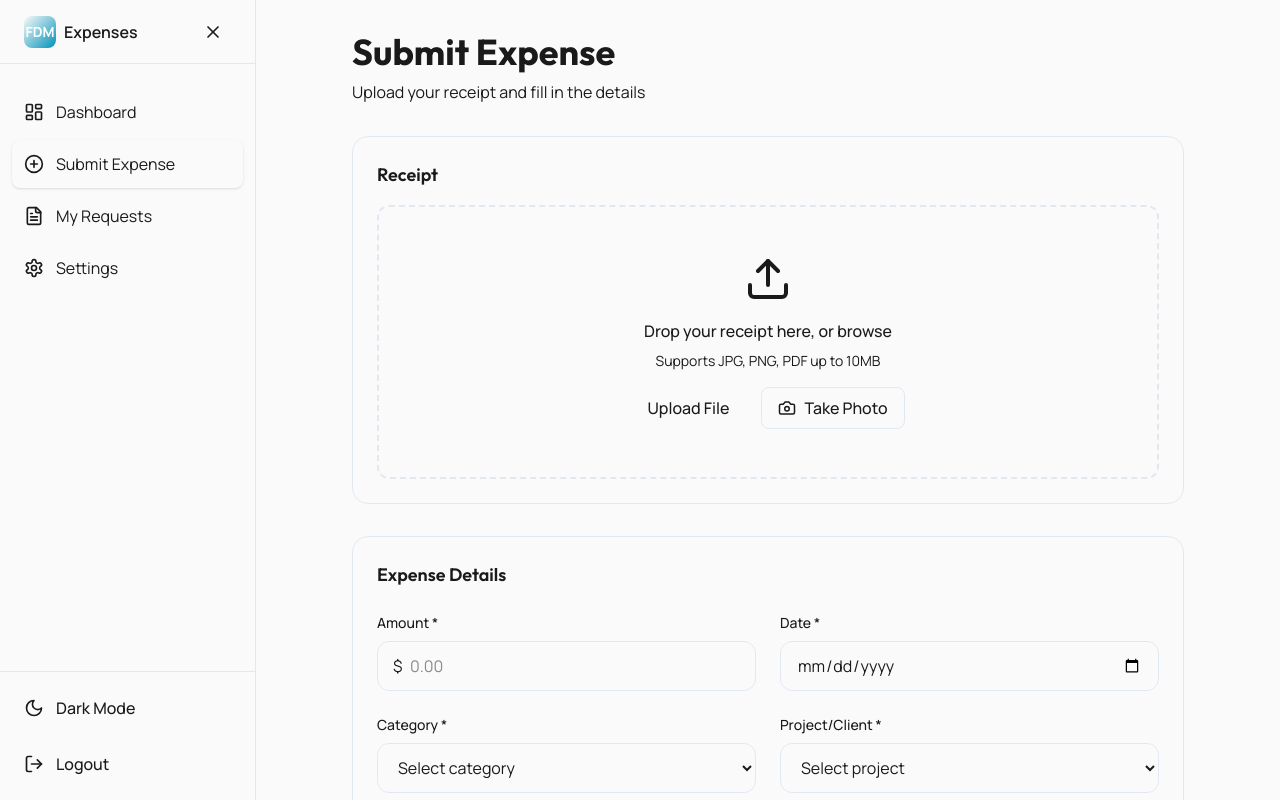
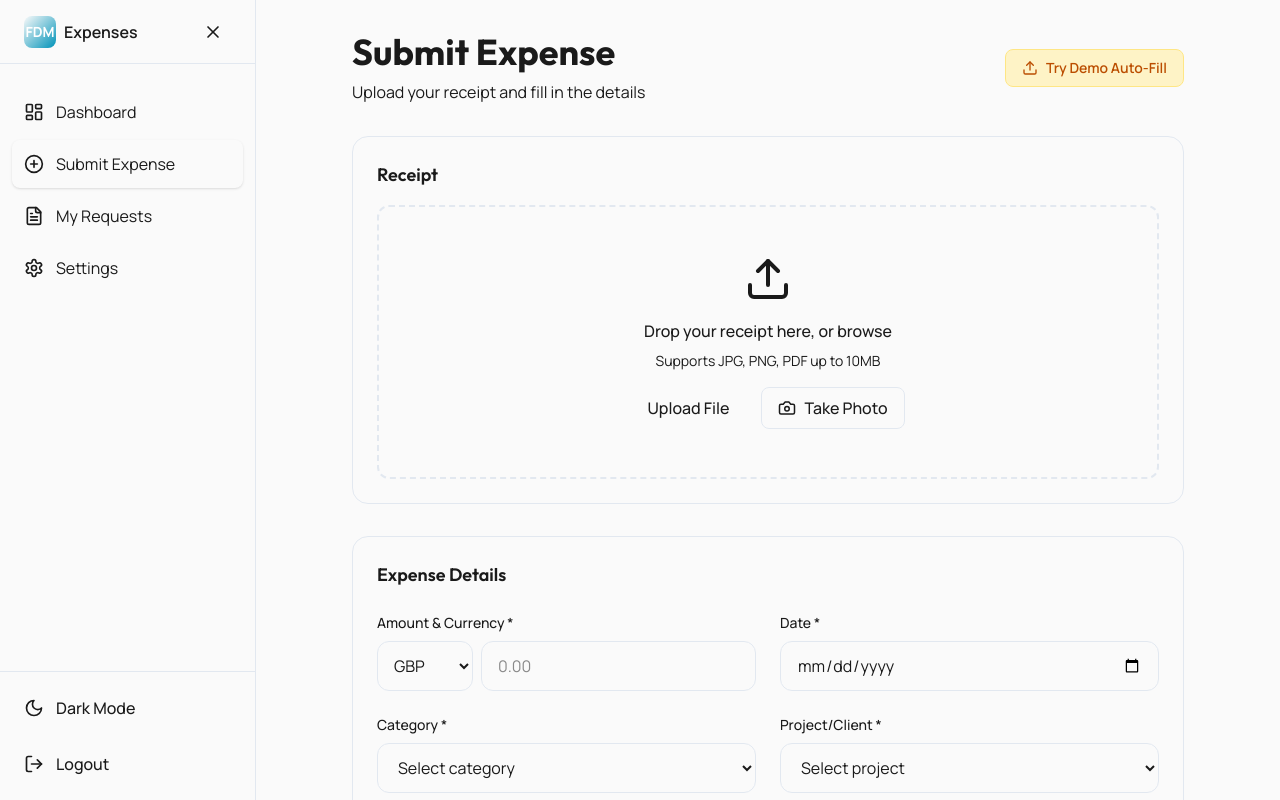
Before and after one commit to nasramo/FDMExpenseApp, a React (Vite) app: page /submit in a window 1280 px wide. Both pictures are taken after typing "name@example.com", "Sample123" into the empty fields and a click on the button "Sign In". Built offline with nearby package versions, Linux system fonts and the light colour scheme.

Commit message:
Added currency options

```diff
--- a/package.json
+++ b/package.json
@@ -36,8 +36,8 @@
     "@radix-ui/react-slot": "1.1.2",
     "@radix-ui/react-switch": "1.1.3",
     "@radix-ui/react-tabs": "1.1.3",
+    "@radix-ui/react-toggle": "1.1.2",
     "@radix-ui/react-toggle-group": "1.1.2",
-    "@radix-ui/react-toggle": "1.1.2",
     "@radix-ui/react-tooltip": "1.1.8",
     "canvas-confetti": "1.9.4",
     "class-variance-authority": "0.7.1",
@@ -46,7 +46,7 @@
     "date-fns": "3.6.0",
     "embla-carousel-react": "8.6.0",
     "input-otp": "1.4.2",
-    "lucide-react": "0.487.0",
+    "lucide-react": "^0.487.0",
     "motion": "12.23.24",
     "next-themes": "0.4.6",
     "react-day-picker": "8.10.1",
@@ -68,7 +68,7 @@
     "@tailwindcss/vite": "4.1.12",
     "@vitejs/plugin-react": "4.7.0",
     "tailwindcss": "4.1.12",
-    "vite": "6.3.5"
+    "vite": "^6.4.2"
   },
   "peerDependencies": {
     "react": "18.3.1",
--- a/src/app/components/submit-expense.tsx
+++ b/src/app/components/submit-expense.tsx
@@ -3,17 +3,27 @@ import { Upload, X, Camera, Loader, CheckCircle } from 'lucide-react';
 
 export function SubmitExpense() {
   const cameraInputRef = useRef<HTMLInputElement | null>(null);
+
+  // --- OCR Samples (Added as requested) ---
+  const ocrSamples = [
+    { vendor: 'Trainline', amount: '94.50', currency: 'GBP', date: '2026-04-12', category: 'Travel' },
+    { vendor: 'Premier Inn', amount: '185.00', currency: 'GBP', date: '2026-04-10', category: 'Training & Education' },
+  ];
+
   const [formData, setFormData] = useState({
     amount: '',
+    currency: 'GBP',
     category: '',
     date: '',
     project: '',
     notes: '',
   });
+
   const [receipt, setReceipt] = useState<File | null>(null);
   const [receiptPreview, setReceiptPreview] = useState<string>('');
   const [ocrProcessing, setOcrProcessing] = useState(false);
   const [submitted, setSubmitted] = useState(false);
+  const [extractedFrom, setExtractedFrom] = useState(''); // Tracking vendor for display
 
   const categories = [
     'Travel',
@@ -34,6 +44,30 @@ export function SubmitExpense() {
     'Client: TechStart Inc',
   ];
 
+  const currencies = ['GBP', 'USD', 'EUR', 'CAD'];
+
+  // --- OCR Logic Function ---
+  const runSimulatedOCR = () => {
+    setOcrProcessing(true);
+    setExtractedFrom('');
+
+    setTimeout(() => {
+      const sample = ocrSamples[Math.floor(Math.random() * ocrSamples.length)];
+
+      setFormData({
+        ...formData,
+        amount: sample.amount,
+        currency: sample.currency,
+        date: sample.date,
+        category: sample.category,
+        notes: `Extracted from ${sample.vendor} receipt.`,
+      });
+
+      setExtractedFrom(sample.vendor);
+      setOcrProcessing(false);
+    }, 2000);
+  };
+
   const handleFileUpload = (e: React.ChangeEvent<HTMLInputElement>) => {
     const file = e.target.files?.[0];
     if (file) {
@@ -41,20 +75,16 @@ export function SubmitExpense() {
       const reader = new FileReader();
       reader.onloadend = () => {
         setReceiptPreview(reader.result as string);
-        // Simulate OCR processing
-        setOcrProcessing(true);
-        setTimeout(() => {
-          setFormData({
-            ...formData,
-            amount: '124.50',
-            date: '2026-04-14',
-            category: 'Meals & Entertainment',
-          });
-          setOcrProcessing(false);
-        }, 2000);
+        runSimulatedOCR(); // Trigger OCR on file selection
       };
       reader.readAsDataURL(file);
     }
+  };
+
+  // --- Demo Function ---
+  const handleDemo = () => {
+    setReceiptPreview('https://images.unsplash.com/photo-1534531173927-aeb928d54385?auto=format&fit=crop&q=80&w=600');
+    runSimulatedOCR();
   };
 
   const handleSubmit = (e: React.FormEvent) => {
@@ -62,9 +92,9 @@ export function SubmitExpense() {
     setSubmitted(true);
     setTimeout(() => {
       setSubmitted(false);
-      // Reset form
       setFormData({
         amount: '',
+        currency: 'GBP',
         category: '',
         date: '',
         project: '',
@@ -72,12 +102,14 @@ export function SubmitExpense() {
       });
       setReceipt(null);
       setReceiptPreview('');
+      setExtractedFrom('');
     }, 2000);
   };
 
   const handleRemoveReceipt = () => {
     setReceipt(null);
     setReceiptPreview('');
+    setExtractedFrom('');
   };
 
   if (submitted) {
@@ -102,19 +134,28 @@ export function SubmitExpense() {
 
   return (
     <div className="p-8 max-w-4xl mx-auto">
-      {/* Header */}
-      <div className="mb-8">
+      <div className="flex flex-col md:flex-row justify-between items-start md:items-center mb-8 gap-4">
+        <div>
           <h1 className="text-4xl font-bold text-foreground mb-2">Submit Expense</h1>
           <p className="text-muted-foreground">Upload your receipt and fill in the details</p>
         </div>
+        {/* Demo Button */}
+        <button
+          type="button"
+          onClick={handleDemo}
+          className="flex items-center gap-2 px-4 py-2 bg-amber-100 text-amber-700 dark:bg-amber-900/30 dark:text-amber-400 rounded-lg text-sm font-semibold hover:bg-amber-200 transition-colors border border-amber-200"
+        >
+          <Upload size={16} />
+          Try Demo Auto-Fill
+        </button>
+      </div>
 
       <form onSubmit={handleSubmit} className="space-y-8">
-        {/* Receipt Upload */}
         <div className="bg-card border border-border rounded-2xl p-6">
           <h3 className="text-lg font-semibold text-foreground mb-4">Receipt</h3>
 
           {!receiptPreview ? (
-            <div className="border-2 border-dashed border-border rounded-xl p-12 text-center hover:border-primary transition-colors cursor-pointer group">
+            <div className="border-2 border-dashed border-border rounded-xl p-12 text-center hover:border-primary transition-colors cursor-pointer group relative">
               <Upload size={48} className="mx-auto text-muted-foreground group-hover:text-primary transition-colors mb-4" />
               <p className="text-foreground font-medium mb-2">
                 Drop your receipt here, or <span className="text-primary">browse</span>
@@ -136,26 +177,14 @@ export function SubmitExpense() {
                   Take Photo
                 </button>
               </div>
-              <input
-                id="receipt-upload"
-                type="file"
-                accept="image/*,.pdf"
-                onChange={handleFileUpload}
-                className="hidden"
-              />
-              <input
-                ref={cameraInputRef}
-                type="file"
-                accept="image/*"
-                capture="environment"
-                onChange={handleFileUpload}
-                className="hidden"
-              />
+              <input id="receipt-upload" type="file" accept="image/*,.pdf" onChange={handleFileUpload} className="hidden" />
+              <input ref={cameraInputRef} type="file" accept="image/*" capture="environment" onChange={handleFileUpload} className="hidden" />
             </div>
           ) : (
+            <div className="space-y-4">
               <div className="relative">
-              <div className="relative rounded-xl overflow-hidden border border-border">
-                <img src={receiptPreview} alt="Receipt" className="w-full max-h-96 object-contain bg-muted" />
+                <div className="relative rounded-xl overflow-hidden border border-border bg-muted">
+                  <img src={receiptPreview} alt="Receipt" className="w-full max-h-96 object-contain" />
                   <button
                     type="button"
                     onClick={handleRemoveReceipt}
@@ -164,8 +193,10 @@ export function SubmitExpense() {
                     <X size={18} />
                   </button>
                 </div>
+              </div>
+
               {ocrProcessing && (
-                <div className="mt-4 flex items-center gap-3 p-4 bg-primary/10 border border-primary/20 rounded-xl">
+                <div className="flex items-center gap-3 p-4 bg-primary/10 border border-primary/20 rounded-xl">
                   <Loader size={20} className="animate-spin text-primary" />
                   <div>
                     <p className="font-medium text-foreground">Processing Receipt...</p>
@@ -173,31 +204,48 @@ export function SubmitExpense() {
                   </div>
                 </div>
               )}
+
+              {extractedFrom && !ocrProcessing && (
+                <div className="flex items-center gap-3 p-4 bg-success/10 border border-success/20 rounded-xl animate-in fade-in slide-in-from-top-1">
+                  <CheckCircle size={20} className="text-success" />
+                  <div>
+                    <p className="font-medium text-foreground">OCR Complete</p>
+                    <p className="text-sm text-muted-foreground">Data extracted from <strong>{extractedFrom}</strong></p>
+                  </div>
+                </div>
+              )}
             </div>
           )}
         </div>
 
-        {/* Expense Details */}
         <div className="bg-card border border-border rounded-2xl p-6 space-y-6">
           <h3 className="text-lg font-semibold text-foreground">Expense Details</h3>
 
           <div className="grid grid-cols-1 md:grid-cols-2 gap-6">
-            <div>
-              <label htmlFor="amount" className="block text-sm mb-2 text-foreground">
-                Amount *
+            <div className="space-y-2">
+              <label htmlFor="amount" className="block text-sm text-foreground">
+                Amount & Currency *
               </label>
-              <div className="relative">
-                <span className="absolute left-4 top-1/2 -translate-y-1/2 text-muted-foreground">$</span>
+              <div className="flex gap-2">
+                <select
+                  value={formData.currency}
+                  onChange={(e) => setFormData({ ...formData, currency: e.target.value })}
+                  className="w-24 px-3 py-3 rounded-xl border border-border bg-input-background focus:ring-2 focus:ring-primary outline-none transition-all"
+                >
+                  {currencies.map(curr => <option key={curr} value={curr}>{curr}</option>)}
+                </select>
+                <div className="relative flex-1">
                   <input
                     id="amount"
                     type="number"
                     step="0.01"
                     value={formData.amount}
                     onChange={(e) => setFormData({ ...formData, amount: e.target.value })}
-                  className="w-full pl-8 pr-4 py-3 rounded-xl border border-border bg-input-background focus:outline-none focus:ring-2 focus:ring-primary transition-all"
+                    className="w-full px-4 py-3 rounded-xl border border-border bg-input-background focus:outline-none focus:ring-2 focus:ring-primary transition-all"
                     placeholder="0.00"
                     required
                   />
+                </div>
               </div>
             </div>
 
@@ -228,9 +276,7 @@ export function SubmitExpense() {
               >
                 <option value="">Select category</option>
                 {categories.map((cat) => (
-                  <option key={cat} value={cat}>
-                    {cat}
-                  </option>
+                  <option key={cat} value={cat}>{cat}</option>
                 ))}
               </select>
             </div>
@@ -248,9 +294,7 @@ export function SubmitExpense() {
               >
                 <option value="">Select project</option>
                 {projects.map((proj) => (
-                  <option key={proj} value={proj}>
-                    {proj}
-                  </option>
+                  <option key={proj} value={proj}>{proj}</option>
                 ))}
               </select>
             </div>
@@ -271,7 +315,6 @@ export function SubmitExpense() {
           </div>
         </div>
 
-        {/* Actions */}
         <div className="flex items-center justify-end gap-4">
           <button
             type="button"
```
Also changed, not shown: 1 other file (tests, documents, lock files or other folders). Lines whose indentation alone changed are shown as unchanged.
